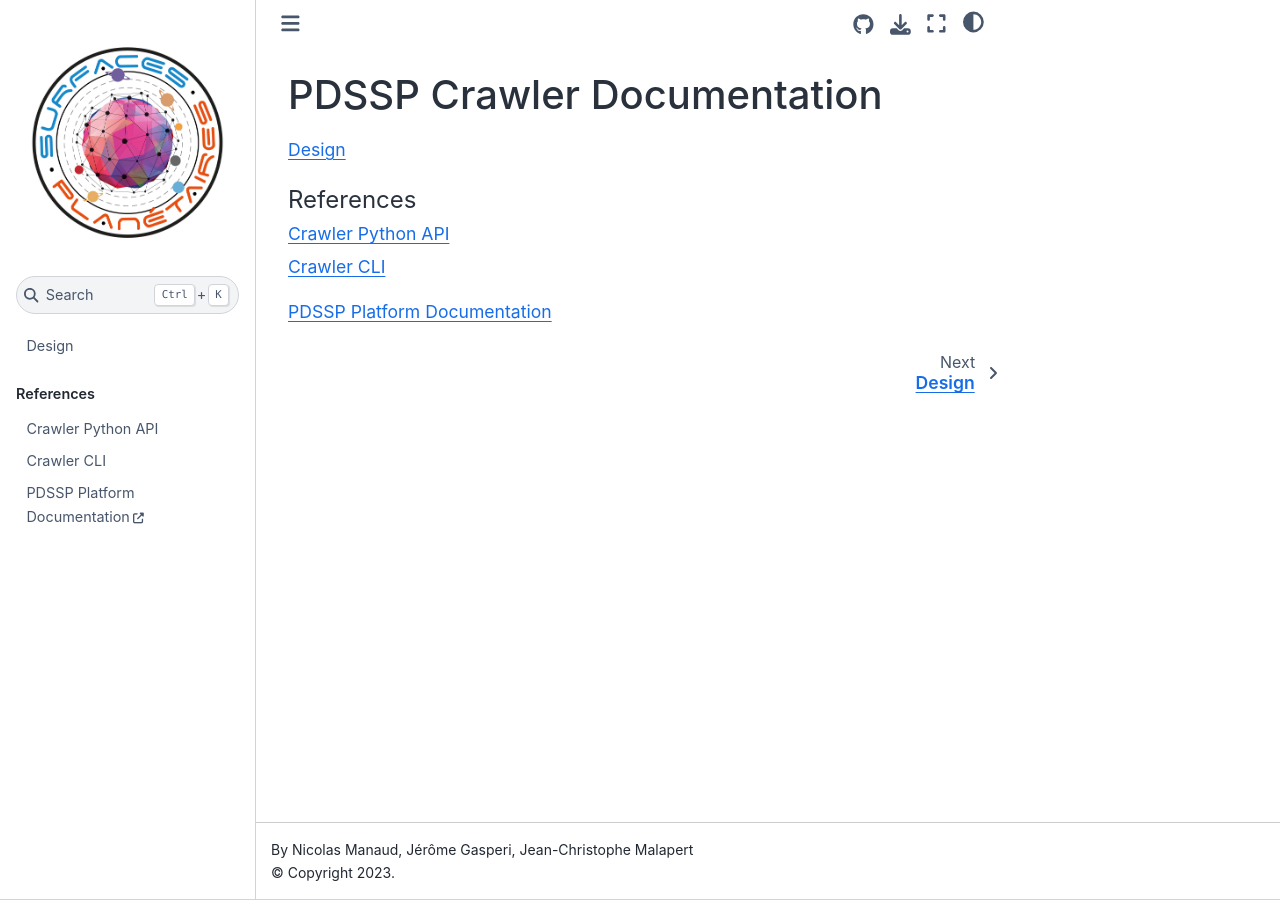
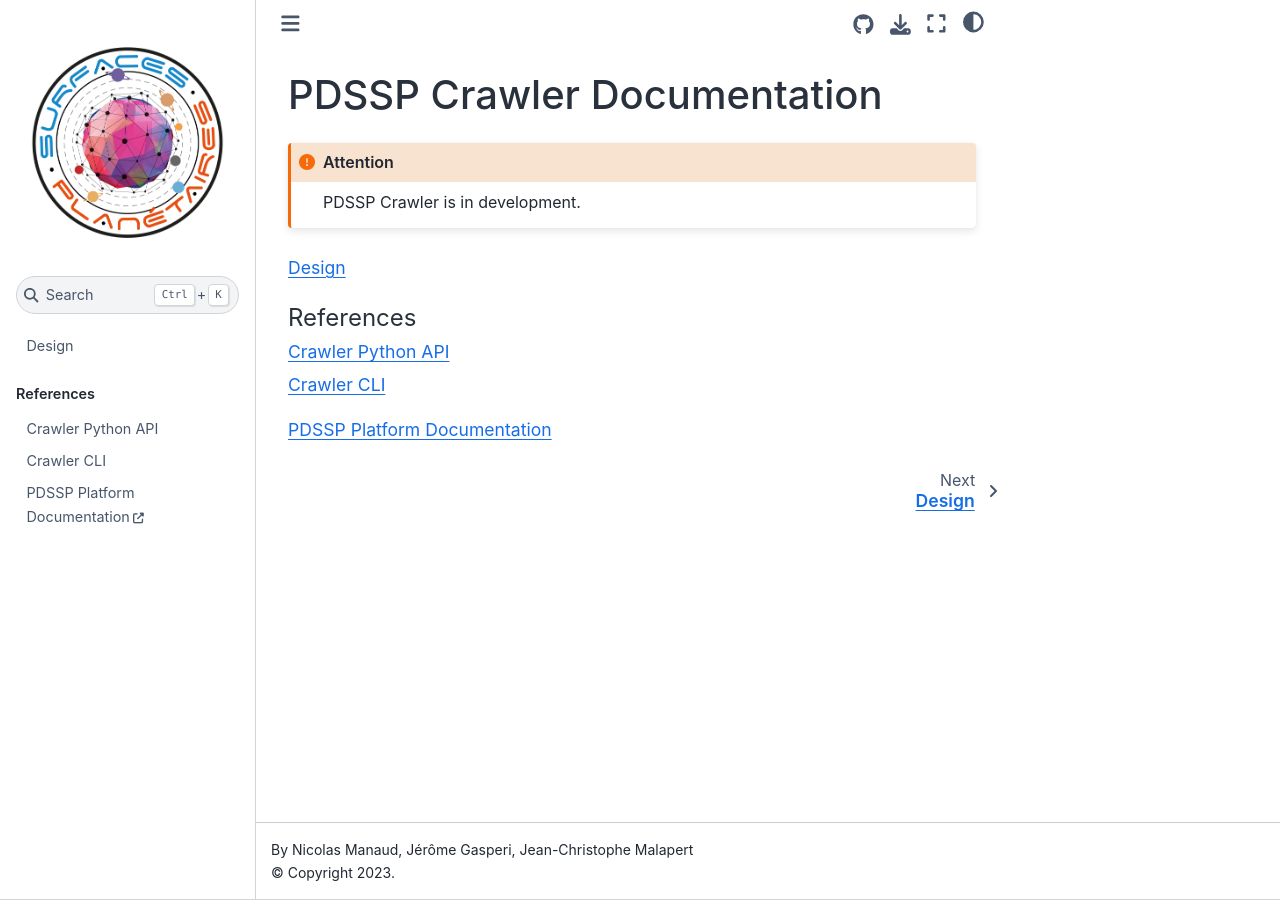
Before and after one commit to pdssp/pdssp-crawler, a Jupyter Book: the page built from docs/index.md, in a window 1280 px wide. Built offline with Jupyter Book 1.0.4 settings and Sphinx 7.4.7 and the Sphinx Book theme 1.1.4, drawn with Linux system fonts in a browser that asks for light colours.

Commit message:
setting up

````diff
--- a/docs/index.md
+++ b/docs/index.md
@@ -1,6 +1,7 @@
 # PDSSP Crawler Documentation
 
-
+```{attention} PDSSP Crawler is in development.
+```
 
 ```{tableofcontents}
 ```
````
